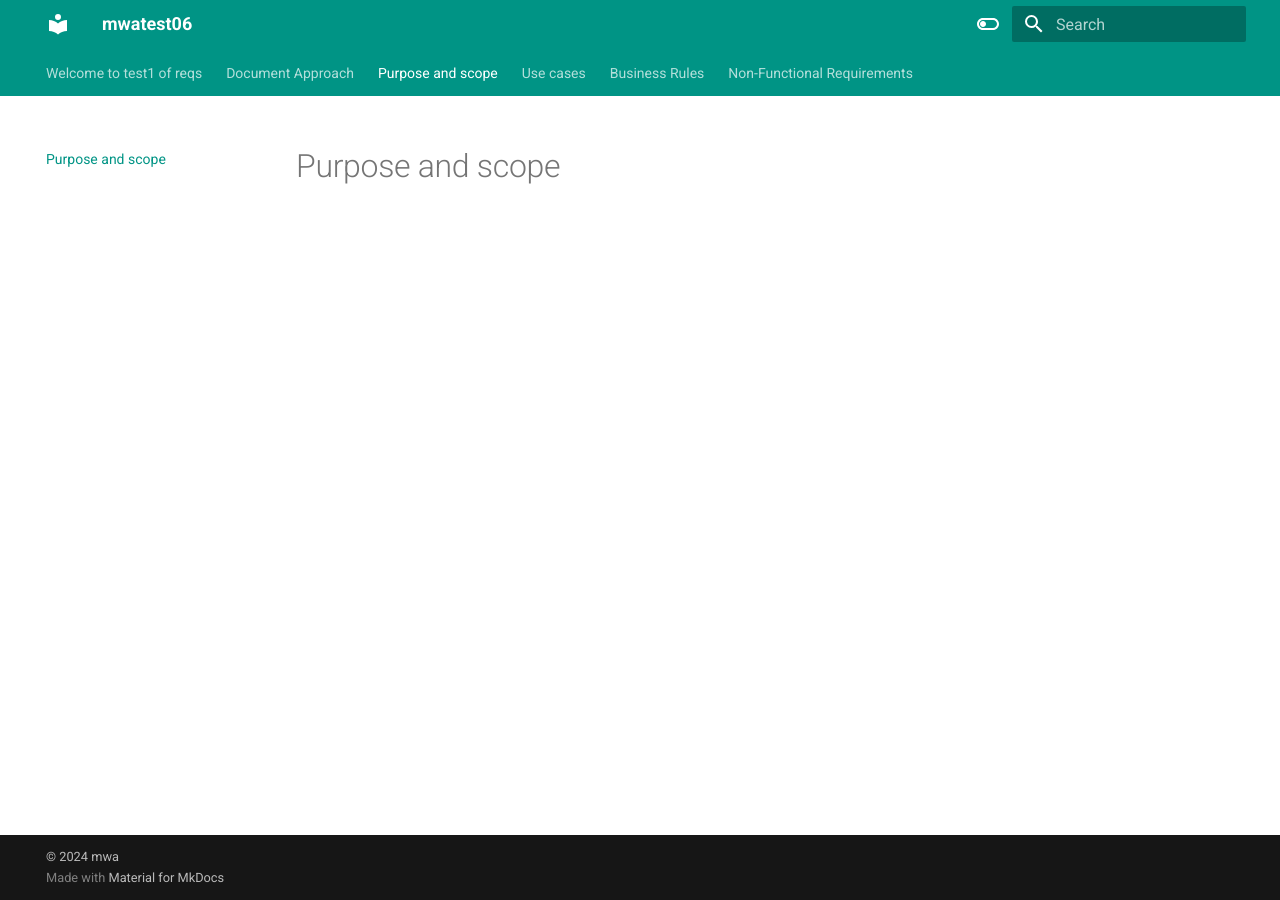
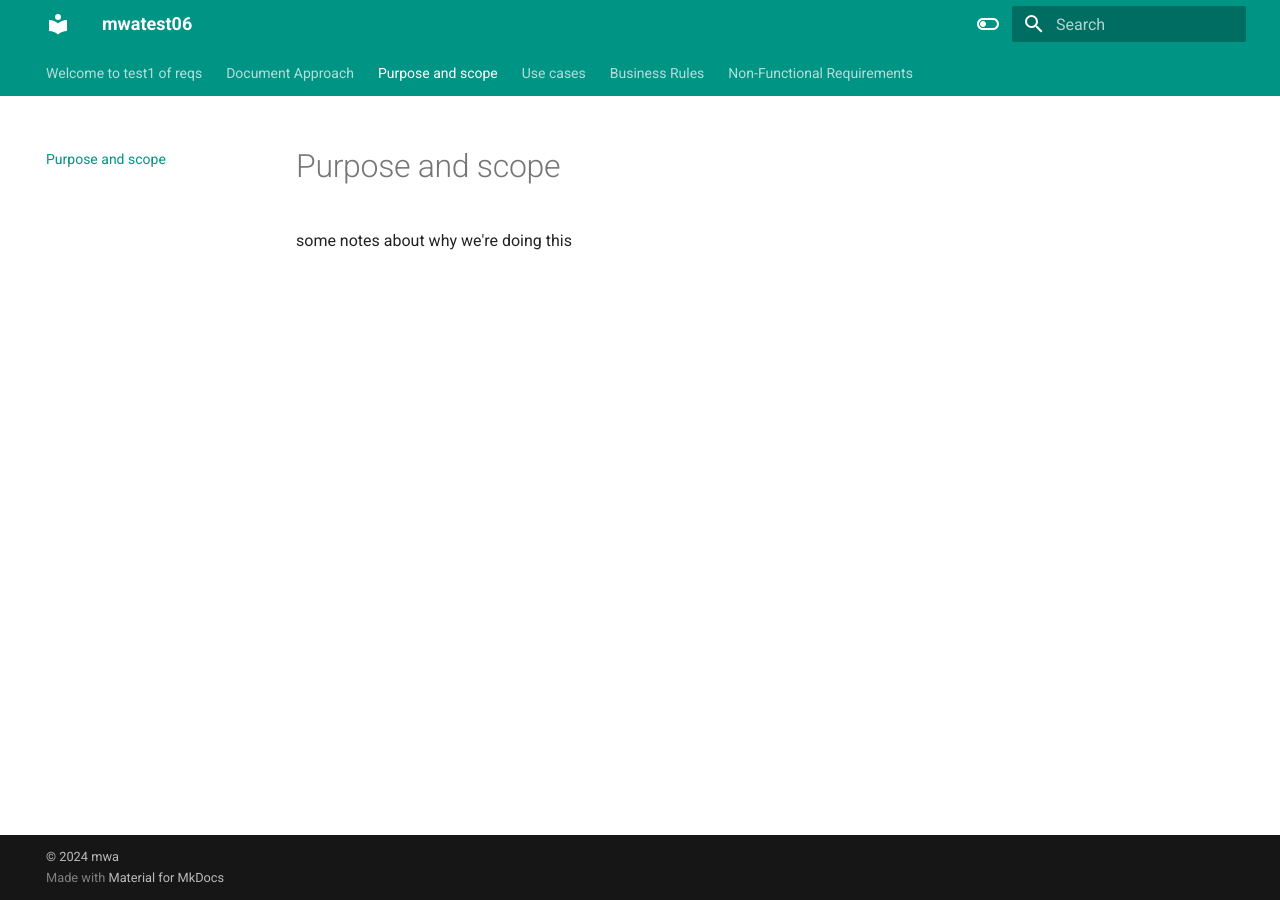
Before and after one commit to MwaGitHub/mwatest06, an MkDocs documentation site: the page built from docs/BAPurpScope.md, in a window 1280 px wide. Built offline with MkDocs 1.6.1 and Material for MkDocs 9.7.7, drawn with Linux system fonts in a browser that asks for light colours.

Commit message:
upload purpose notes

```diff
--- a/docs/BAPurpScope.md
+++ b/docs/BAPurpScope.md
@@ -1 +1,3 @@
 # Purpose and scope
+
+some notes about why we're doing this
```
Also changed, not shown: 2 other files.
